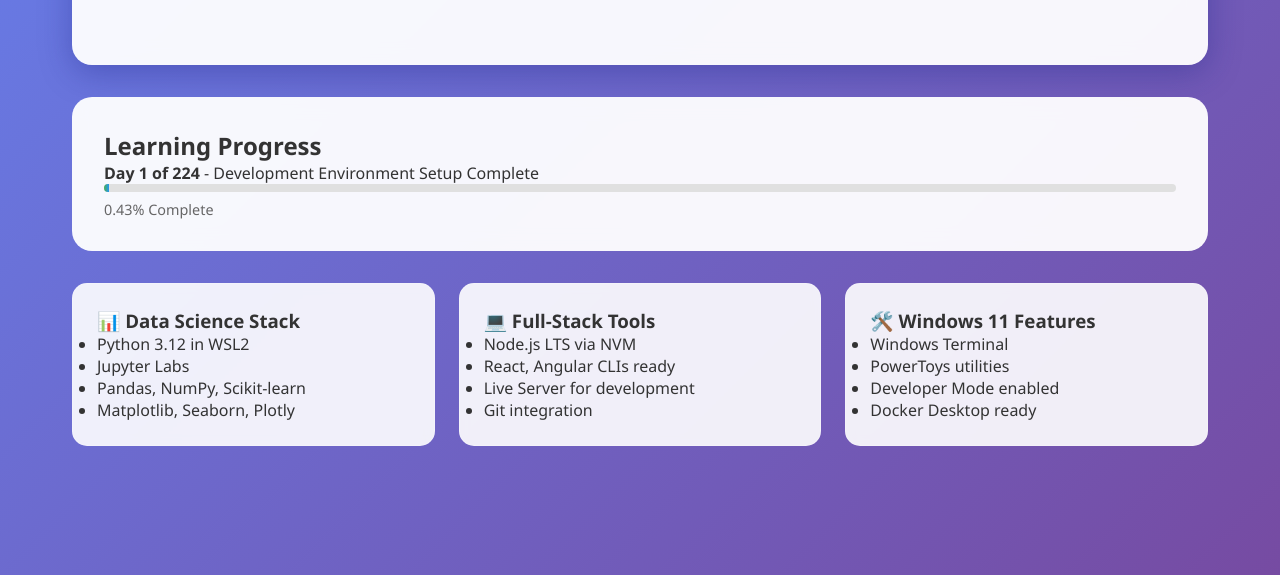
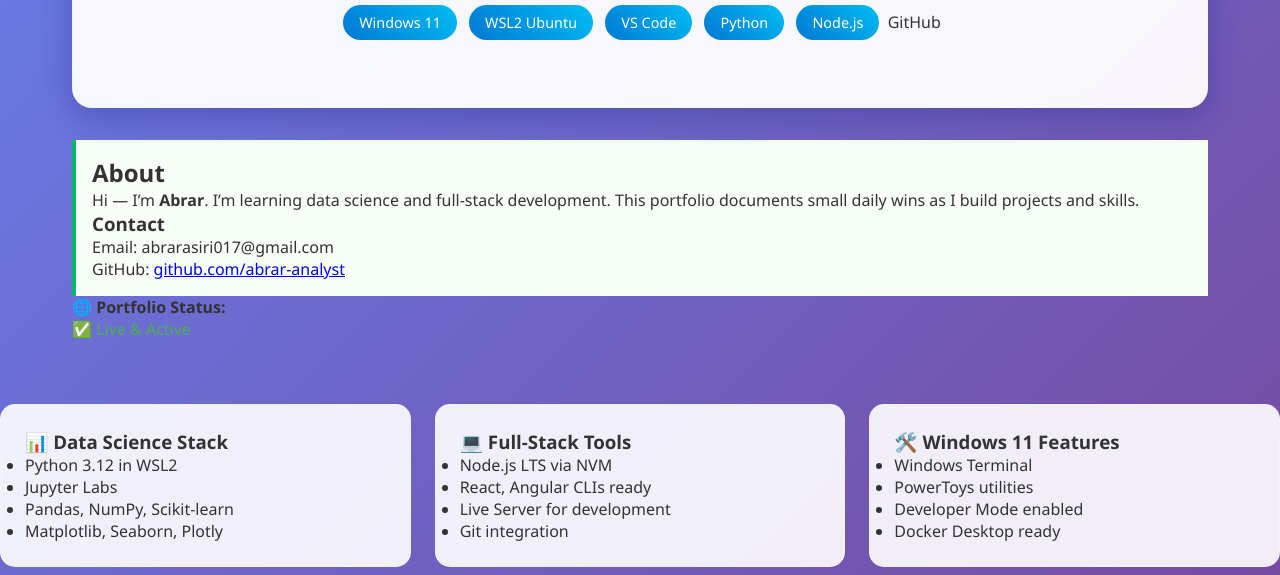
Before and after one commit to Abrar-Analyst/my-portfolio, a plain HTML site: page index.html in a window 1280 px wide. Shown: the part 225-800 px from the top of the page. Drawn offline with Linux system fonts and the light colour scheme.

Commit message:
Update index.html

```diff
--- a/index.html
+++ b/index.html
@@ -86,6 +86,7 @@
 <body>
     <div class="container">
         <div class="hero">
+            <h1>Abrar Asiri</h1>
             <h1>🚀 Data Science & Full-Stack Journey</h1>
             <p><strong>Windows 11 + WSL2 Development Environment</strong></p>
             <p>224-day structured path to job readiness</p>
@@ -96,16 +97,23 @@
                 <span class="windows-badge">VS Code</span>
                 <span class="windows-badge">Python</span>
                 <span class="windows-badge">Node.js</span>
+                <span class="badge">GitHub</span>
             </div>
         </div>
 
-        <div class="progress-section">
-            <h2>Learning Progress</h2>
-            <p><strong>Day 1 of 224</strong> - Development Environment Setup Complete</p>
-            <div class="progress-bar">
-                <div class="progress-fill"></div>
+        <section id="about" style="margin-top:2rem; padding:1rem; border-left:4px solid #0b6; background:#f7fff7">
+  <h2>About</h2>
+  <p>Hi — I’m <strong>Abrar</strong>. I’m learning data science and full‑stack development. This portfolio documents small daily wins as I build projects and skills.</p>
+  <h3>Contact</h3>
+  <p>Email: abrarasiri017@gmail.com</p>
+  <p>GitHub: <a href="https://github.com/abrar-analyst" target="_blank" rel="noopener">github.com/abrar-analyst</a></p>
+</section>
+
+        <div class="contact-item">
+                    <strong>🌐 Portfolio Status:</strong><br>
+                    <span style="color: #4CAF50;">✅ Live & Active</span>
+                </div>
             </div>
-            <p style="margin-top: 0.5rem; font-size: 0.9rem; color: #666;">0.43% Complete</p>
         </div>
 
         <div class="tech-stack">
@@ -140,14 +148,5 @@
             </div>
         </div>
     </div>
-
-    <script>
-        // Animate progress bar on load
-        window.addEventListener('load', function() {
-            setTimeout(() => {
-                document.querySelector('.progress-fill').style.width = '0.43%';
-            }, 500);
-        });
-    </script>
 </body>
 </html>
```
